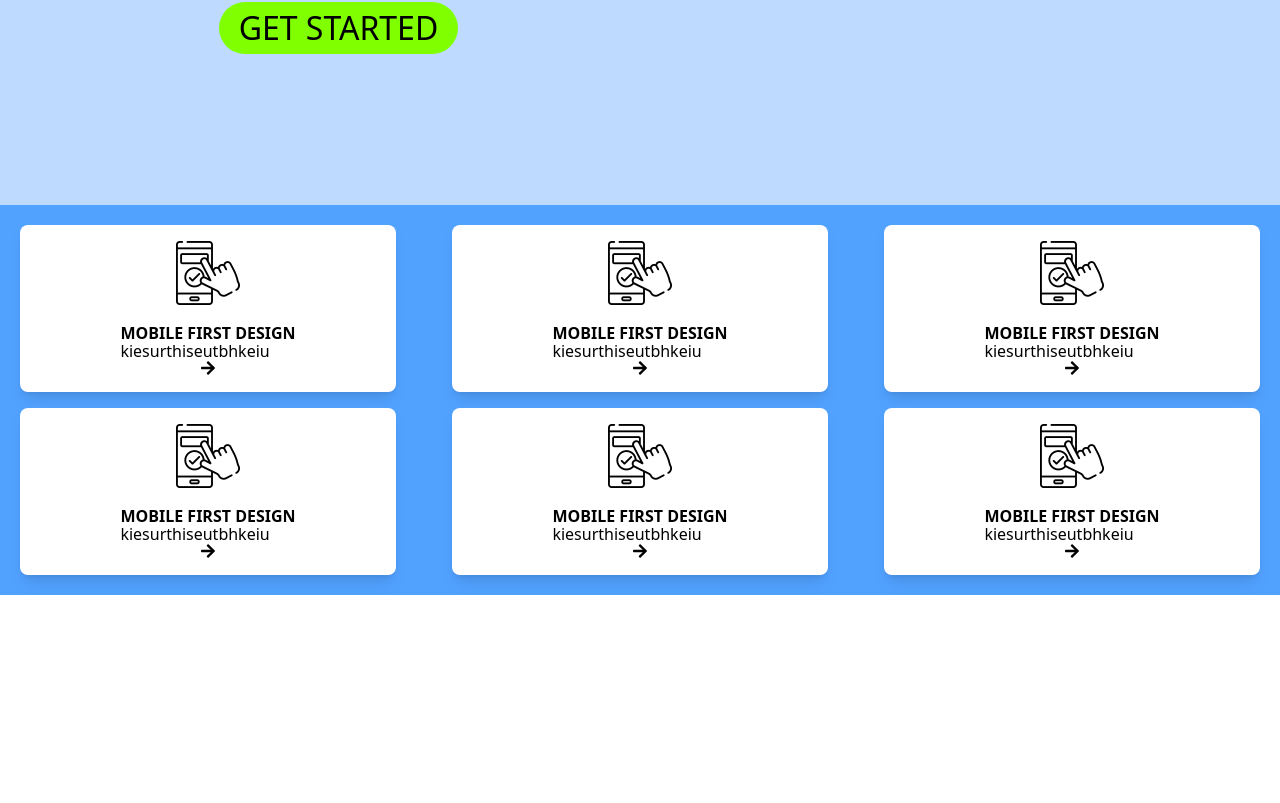
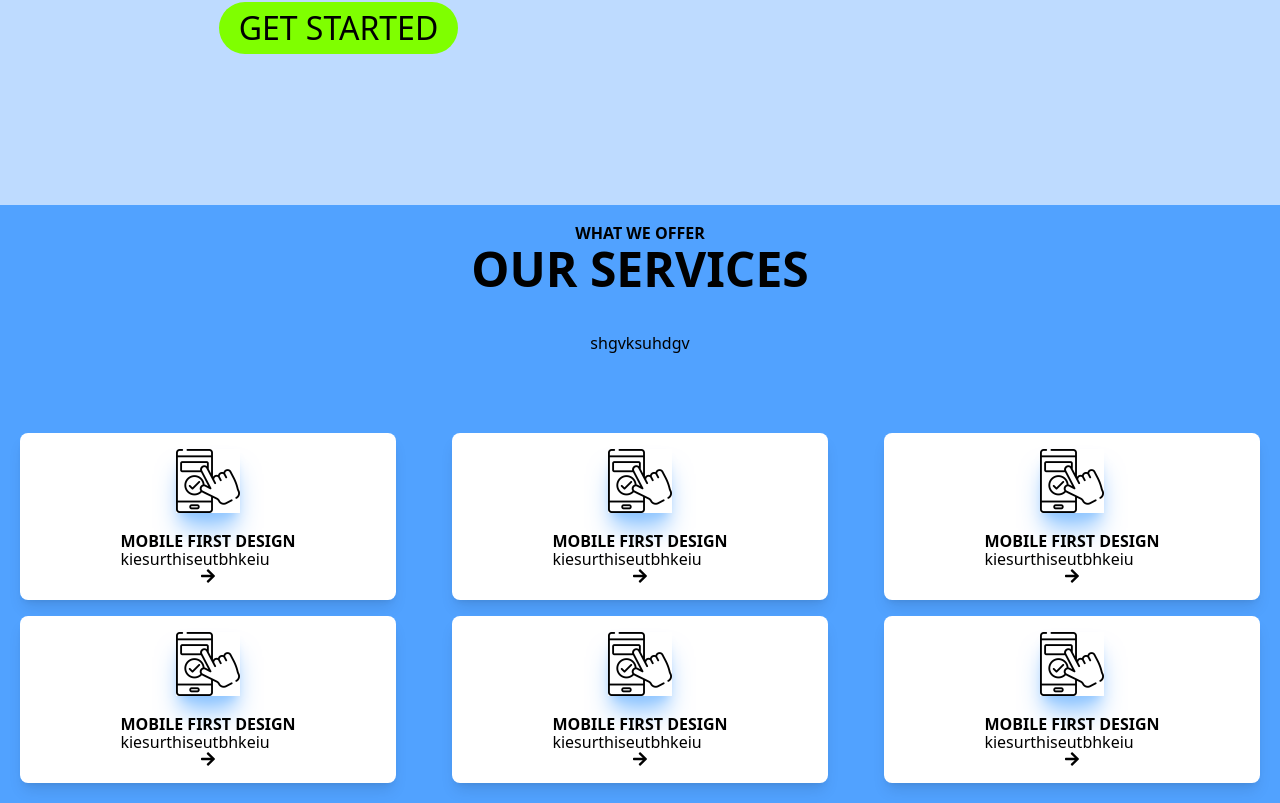
Before and after one commit to britt-young/GulfCoastWDD, a React (Vite) app: page / in a window 1280 px wide. Shown: the part 701-1504 px from the top of the page. Before the commit the page ends 1296 px from the top, so only its background shows below. Built offline with nearby package versions, Linux system fonts and the light colour scheme.

Commit message:
service card text

```diff
--- a/src/Components/ServiceCards.jsx
+++ b/src/Components/ServiceCards.jsx
@@ -5,12 +5,21 @@ import mobile from "../assets/icons/mobile.png";
 
 const ServiceCards = () => {
   return (
-    <div className="grid grid-cols-1 lg:grid-cols-3 gap-4 py-5 bg-blue-400">
+    <div className="bg-blue-400">
+      <div className="flex flex-col items-center justify-center py-5">
+        <h4 className="">what we offer</h4>
+        <h2 className="text-center text-3xl font-bold">Our Services</h2>
+        <p className="py-10">shgvksuhdgv</p>
+      </div>
+
+      {/* Feature Card Grid */}
+      <div className="grid grid-cols-1 lg:grid-cols-3 gap-4 py-5 ">
+        {/* Feature Card */}
         <div className="bg-white mx-5 lg:mt-0 mt-2 p-4 shadow-lg rounded-lg flex flex-col items-center justify-center">
           <img
             src={mobile}
             alt="serviceicon"
-          className="w-16 h-16 mb-5"
+            className="w-16 h-16 mb-5 shadow-xl shadow-blue-300"
           />
           <div>
             <h4 className="text-center">Mobile First Design</h4>
@@ -23,11 +32,12 @@ const ServiceCards = () => {
           </div>
         </div>
 
+        {/* Feature Card */}
         <div className="bg-white mx-5 lg:mt-0 mt-2 p-4 shadow-lg rounded-lg flex flex-col items-center justify-center">
           <img
             src={mobile}
             alt="serviceicon"
-          className="w-16 h-16 mb-5"
+            className="w-16 h-16 mb-5 shadow-xl shadow-blue-300"
           />
           <div>
             <h4 className="text-center">Mobile First Design</h4>
@@ -40,11 +50,12 @@ const ServiceCards = () => {
           </div>
         </div>
 
+        {/* Feature Card */}
         <div className="bg-white mx-5 lg:mt-0 mt-2 p-4 shadow-lg rounded-lg flex flex-col items-center justify-center">
           <img
             src={mobile}
             alt="serviceicon"
-          className="w-16 h-16 mb-5"
+            className="w-16 h-16 mb-5 shadow-xl shadow-blue-300"
           />
           <div>
             <h4 className="text-center">Mobile First Design</h4>
@@ -57,11 +68,12 @@ const ServiceCards = () => {
           </div>
         </div>
 
+        {/* Feature Card */}
         <div className="bg-white mx-5 lg:mt-0 mt-2 p-4 shadow-lg rounded-lg flex flex-col items-center justify-center">
           <img
             src={mobile}
             alt="serviceicon"
-          className="w-16 h-16 mb-5"
+            className="w-16 h-16 mb-5 shadow-xl shadow-blue-300"
           />
           <div>
             <h4 className="text-center">Mobile First Design</h4>
@@ -74,11 +86,12 @@ const ServiceCards = () => {
           </div>
         </div>
 
+        {/* Feature Card */}
         <div className="bg-white mx-5 lg:mt-0 mt-2 p-4 shadow-lg rounded-lg flex flex-col items-center justify-center">
           <img
             src={mobile}
             alt="serviceicon"
-          className="w-16 h-16 mb-5"
+            className="w-16 h-16 mb-5 shadow-xl shadow-blue-300"
           />
           <div>
             <h4 className="text-center">Mobile First Design</h4>
@@ -91,11 +104,12 @@ const ServiceCards = () => {
           </div>
         </div>
 
+        {/* Feature Card */}
         <div className="bg-white mx-5 lg:mt-0 mt-2 p-4 shadow-lg rounded-lg flex flex-col items-center justify-center">
           <img
             src={mobile}
             alt="serviceicon"
-          className="w-16 h-16 mb-5"
+            className="w-16 h-16 mb-5 shadow-xl shadow-blue-300"
           />
           <div>
             <h4 className="text-center">Mobile First Design</h4>
@@ -107,8 +121,7 @@ const ServiceCards = () => {
             </Link>
           </div>
         </div>
-
-
+      </div>
     </div>
   );
 };
```
Lines whose indentation alone changed are shown as unchanged.
